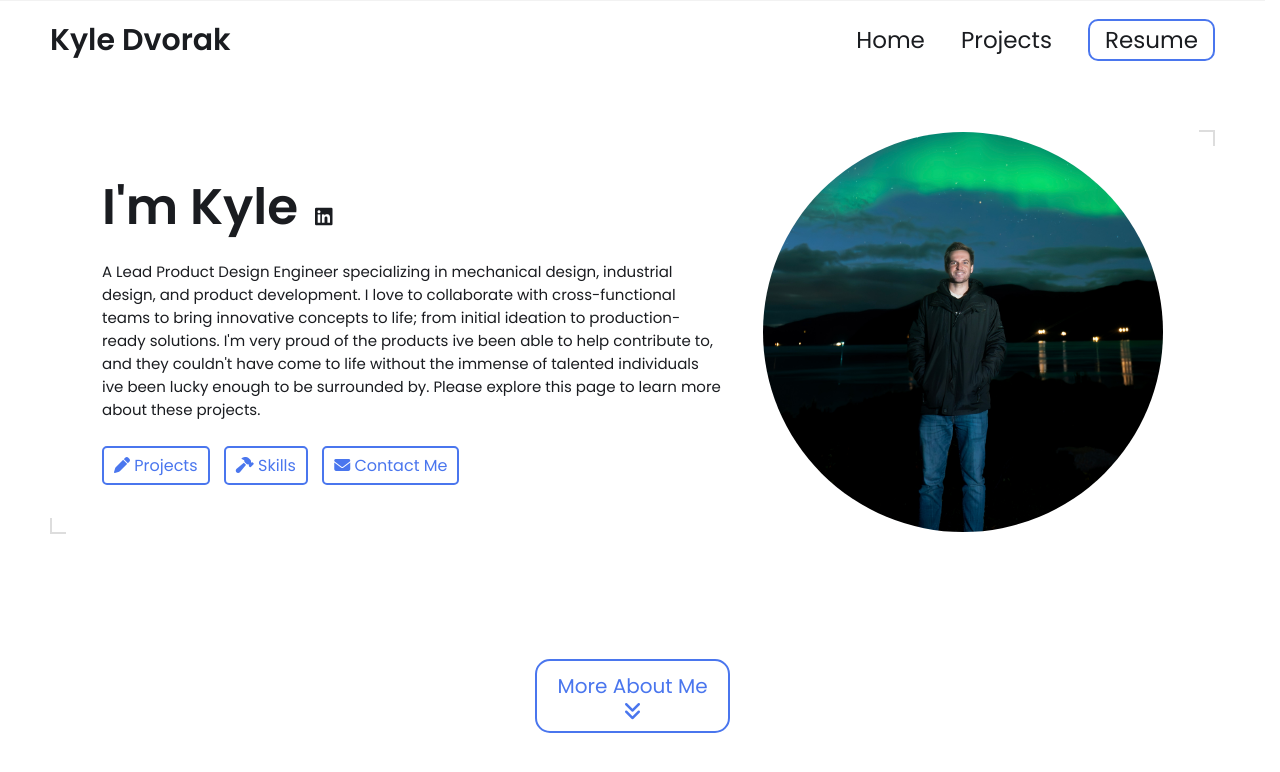
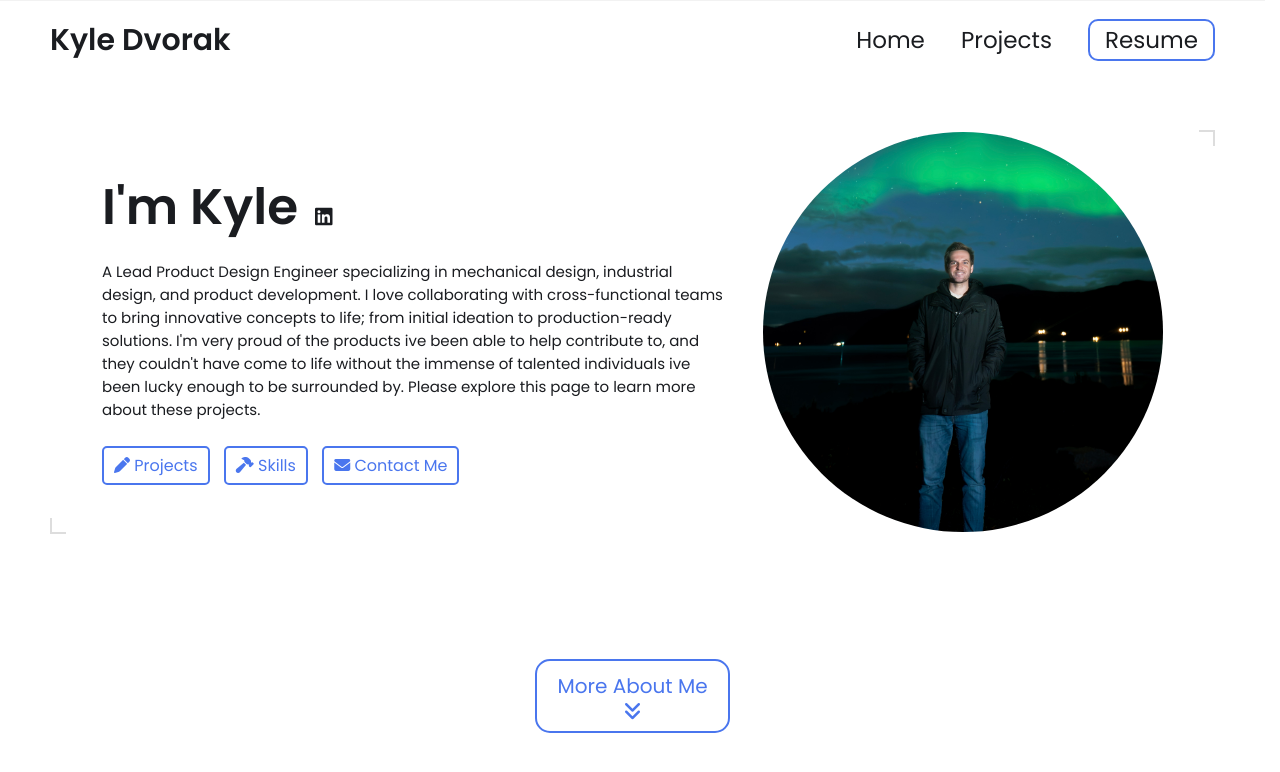
Before and after one commit to kylegdvorak/kylegdvorak.github.io, a Jekyll site: the page built from index.html, in a window 1280 px wide and 900 px high. Shown: the top 772 px of the window. Built offline with Jekyll 4.4.1, drawn with Linux system fonts in a browser that asks for light colours.

Commit message:
Update _config.yml

```diff
--- a/_config.yml
+++ b/_config.yml
@@ -16,7 +16,7 @@ name: Kyle Dvorak
 headline:
 description: >- # dont remove this line. this will ignore all new lines until the next section
  A Lead Product Design Engineer specializing in mechanical design, industrial design, and product development.
- I love to collaborate with cross-functional teams to bring innovative concepts to life; from initial ideation to production-ready solutions.
+ I love collaborating with cross-functional teams to bring innovative concepts to life; from initial ideation to production-ready solutions.
  I'm very proud of the products ive been able to help contribute to, and they couldn't have come to life without the immense of talented individuals ive been lucky enough to be surrounded by.
  Please explore this page to learn more about these projects.
 
```
